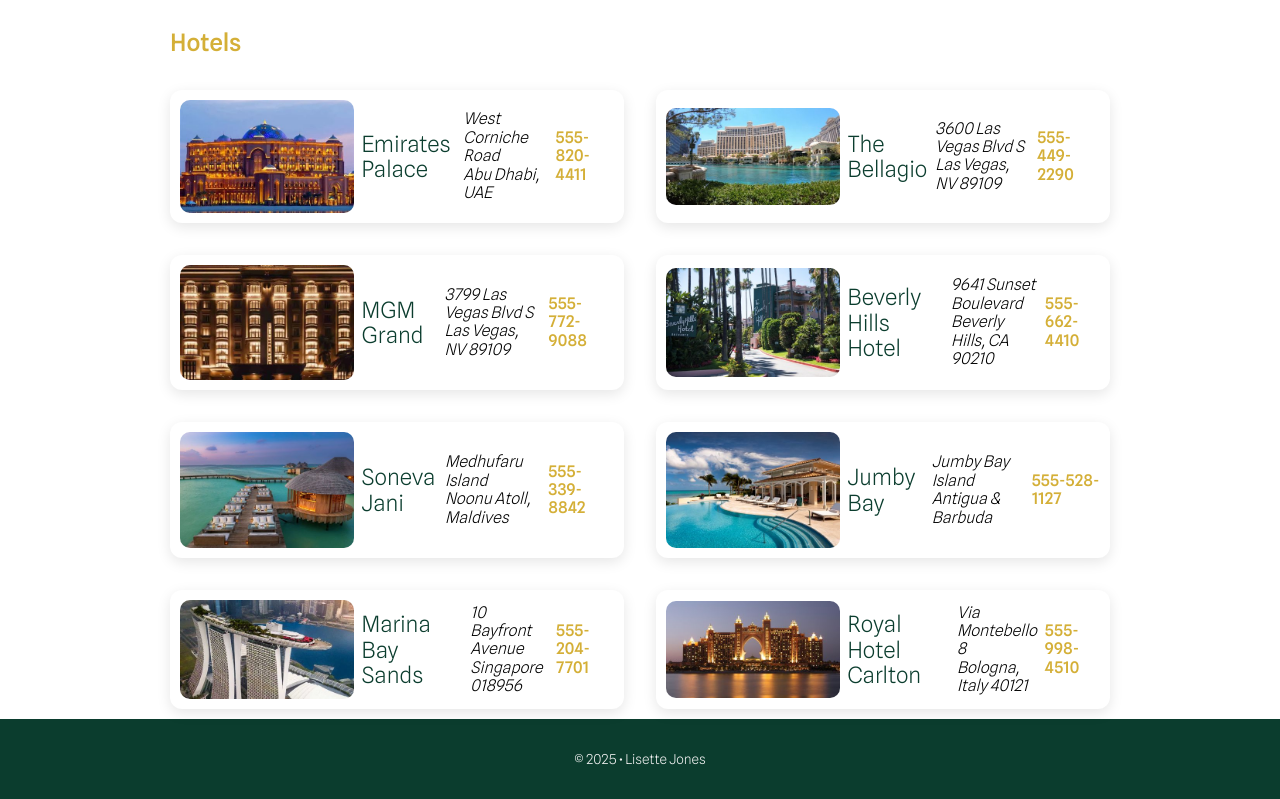
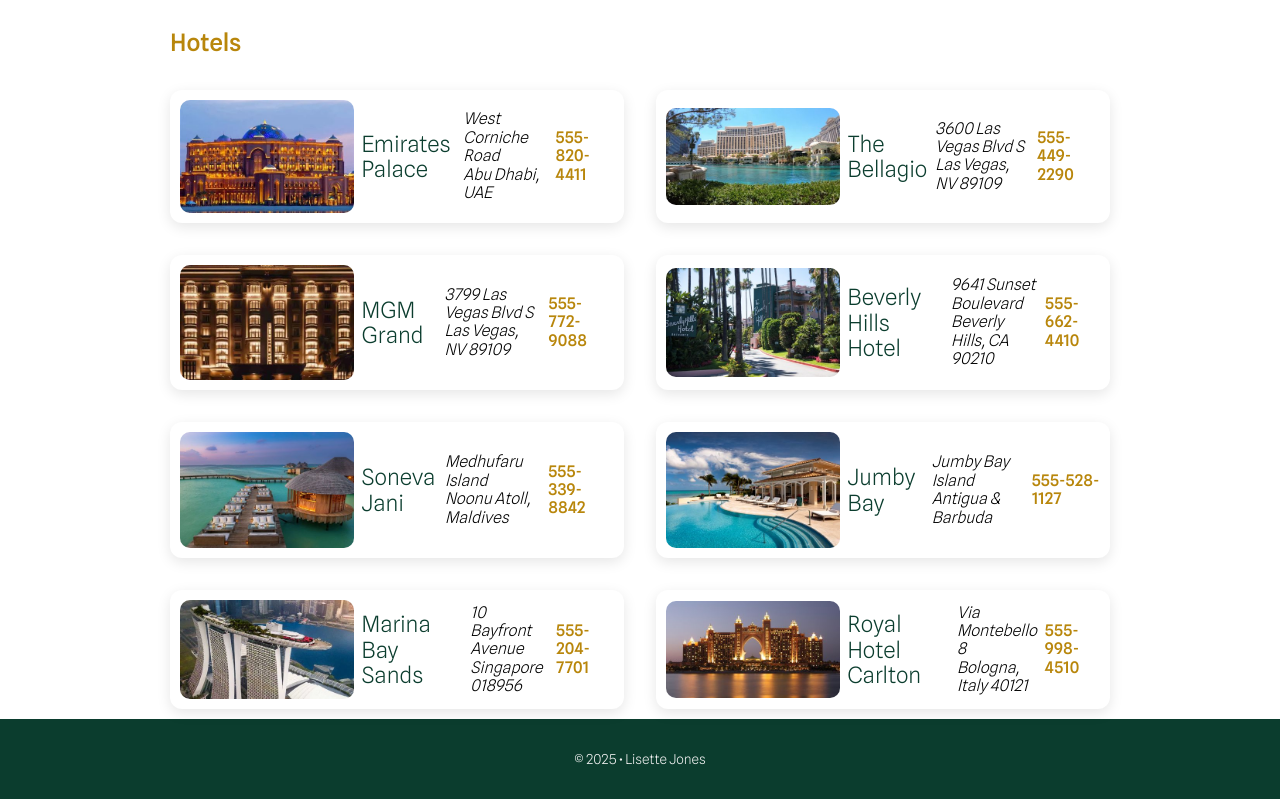
Before and after one commit to Joneslis004/hotelchain, a plain HTML site: page index.html in a window 1280 px wide. Shown: the part 108-907 px from the top of the page. Drawn offline with Linux system fonts and the light colour scheme.

Commit message:
commit branch

```diff
--- a/scss/_variables.scss
+++ b/scss/_variables.scss
@@ -1,5 +1,5 @@
 $primaryColor: #0B3D2E;
-$secondaryColor: #D4AF37;
+$secondaryColor: #B8860B;
 $accentColor: #1FAF5D;
 $greyColor: #F2F2F2;
 $lightBackground: #FAFAF8;
```
Also changed, not shown: css/styles.css, css/styles.min.css.
